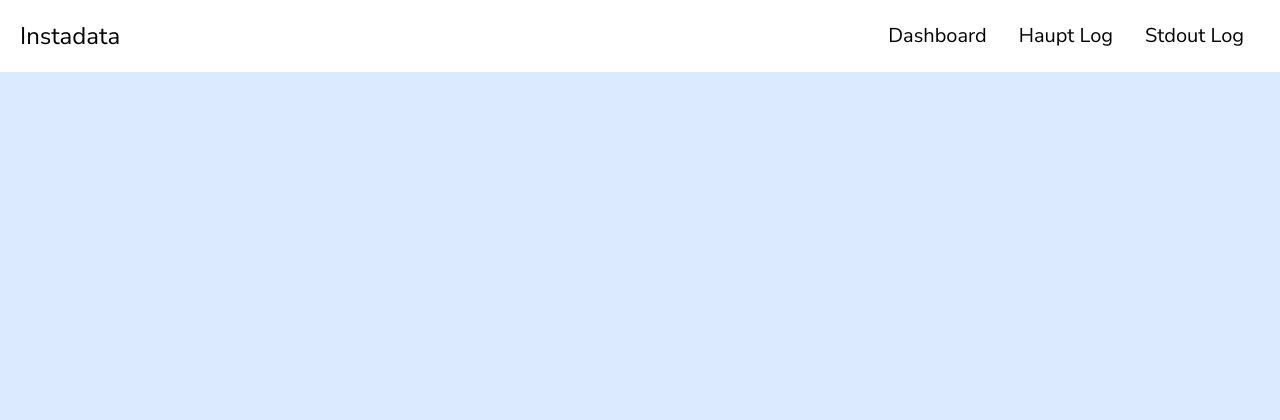
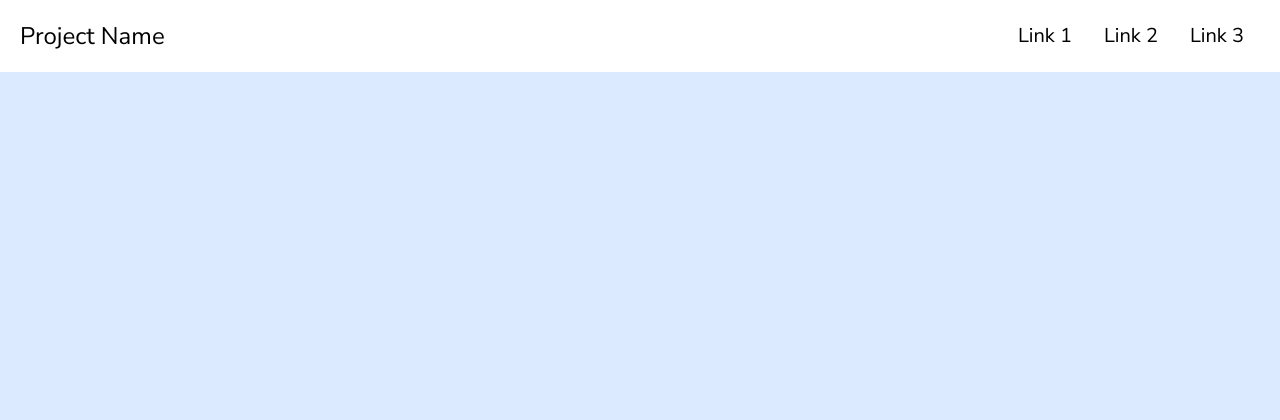
Before and after one commit to DavideWiest/django_framework, a Django app: template _ui/templates/base.html in a window 1280 px wide. Shown: the top 420 px of the page. Run offline with Django 4.2, Linux system fonts and the light colour scheme; the template is opened without the code that fills it, so the values that code supplies are empty; some libraries are stand-ins or nearby versions.

Commit message:
generalize content

```diff
--- a/_ui/templates/base.html
+++ b/_ui/templates/base.html
@@ -27,7 +27,7 @@
     <nav class="p-5 bg-white-shadow md:flex md:item-center md:justify-between">
         <div class="flex justify-between items-center z-[4]">
             <span class="text-2xl">
-                Instadata
+                Project Name
             </span>
             <span class="text-2xl cursor-pointer md:hidden block">
                 <img src="{% static 'menu.svg' %}" alt="Menu" class="w-8" onclick="showMobileMenu(this);">
@@ -35,18 +35,18 @@
         </div>
         <ul id="menulist" class="md:flex md:items-center z-[-1] md:z-auto md:static absolute bg-white w-full left-0 md:w-auto md:py-0 py-4 md:pl-0 pl-7 md:opacity-100 opacity-0 top-[-400px] transition-all ease-in-out duration-600">
             <li id="menuitem" class="mx-4 my-6 md:my-0">
-                <a class="text-xl hover:text-cyan-500 duration-500" href="/ui/dashboard">
-                    Dashboard
+                <a class="text-xl hover:text-cyan-500 duration-500" href="#">
+                    Link 1
                 </a>
             </li>
             <li id="menuitem" class="mx-4 my-6 md:my-0">
-                <a class="text-xl hover:text-cyan-500 duration-500" href="/ui/main-log">
-                    Haupt Log
+                <a class="text-xl hover:text-cyan-500 duration-500" href="#">
+                    Link 2
                 </a>
             </li>
             <li id="menuitem" class="mx-4 my-6 md:my-0">
-                <a class="text-xl hover:text-cyan-500 duration-500" href="/ui/stdout-log">
-                    Stdout Log
+                <a class="text-xl hover:text-cyan-500 duration-500" href="#">
+                    Link 3
                 </a>
             </li>
         </ul>
@@ -55,15 +55,6 @@
     <div class="content bg-blue-100 min-h-screen px-3 py-5" style="max-width: 100vw;">
         {% block htmlcontents %}
         {% endblock %}
-    </div>
-
-    <div id="hidden-components" class="hidden">
-        <div id="error_message" class="h-max w-max bg-red-200 p-3 m-2 rounded-3xl">
-            <p id="error_message_text" style="color: rgb(112, 9, 9);" class="font-semibold leading-none">
-                <img src="{% static 'close.png' %}" alt="Fehler:" class="w-5 inline-block">
-                Es ist ein Fehler aufgetreten. Bitte versuche es später noch einmal.
-            </p>
-        </div>
     </div>
 
     <script>
```
Also changed, not shown: _ui/templates/main.html (+19 -0 lines), _ui/templates/projects.html (deleted).
